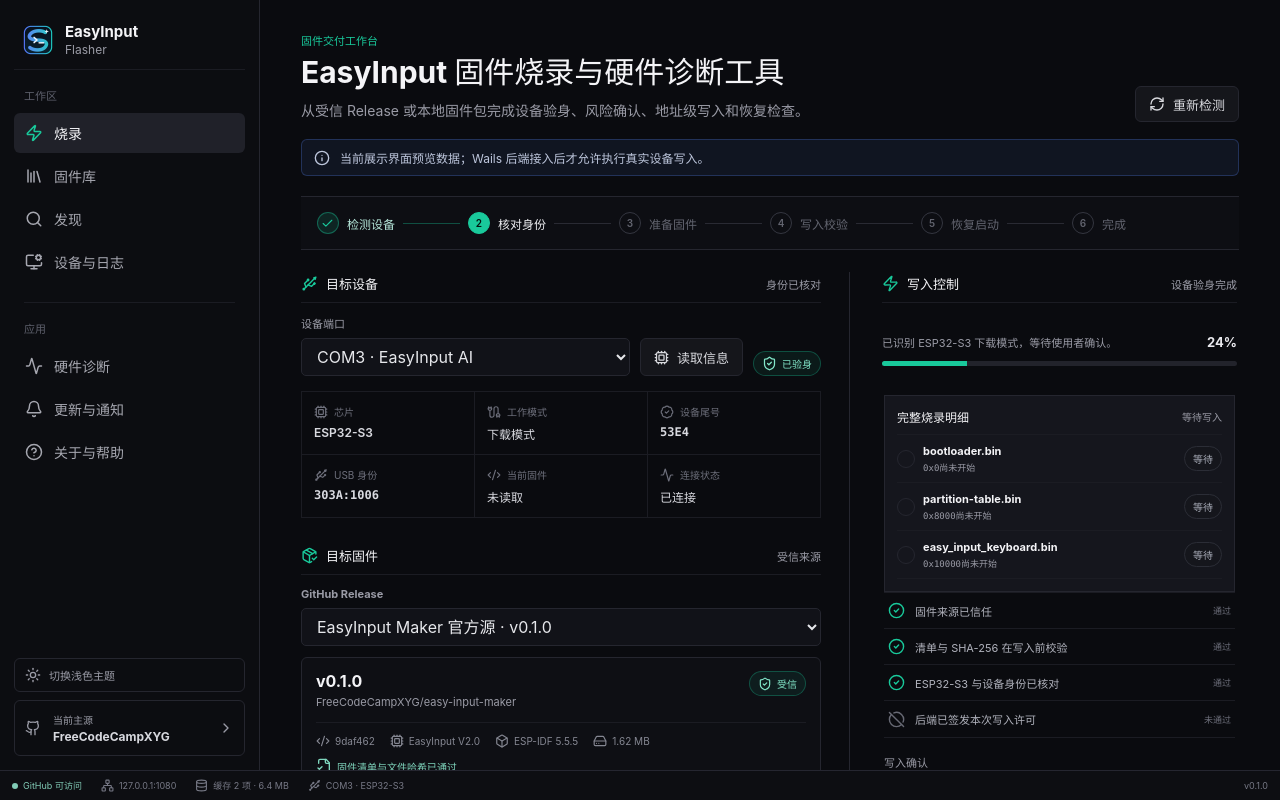
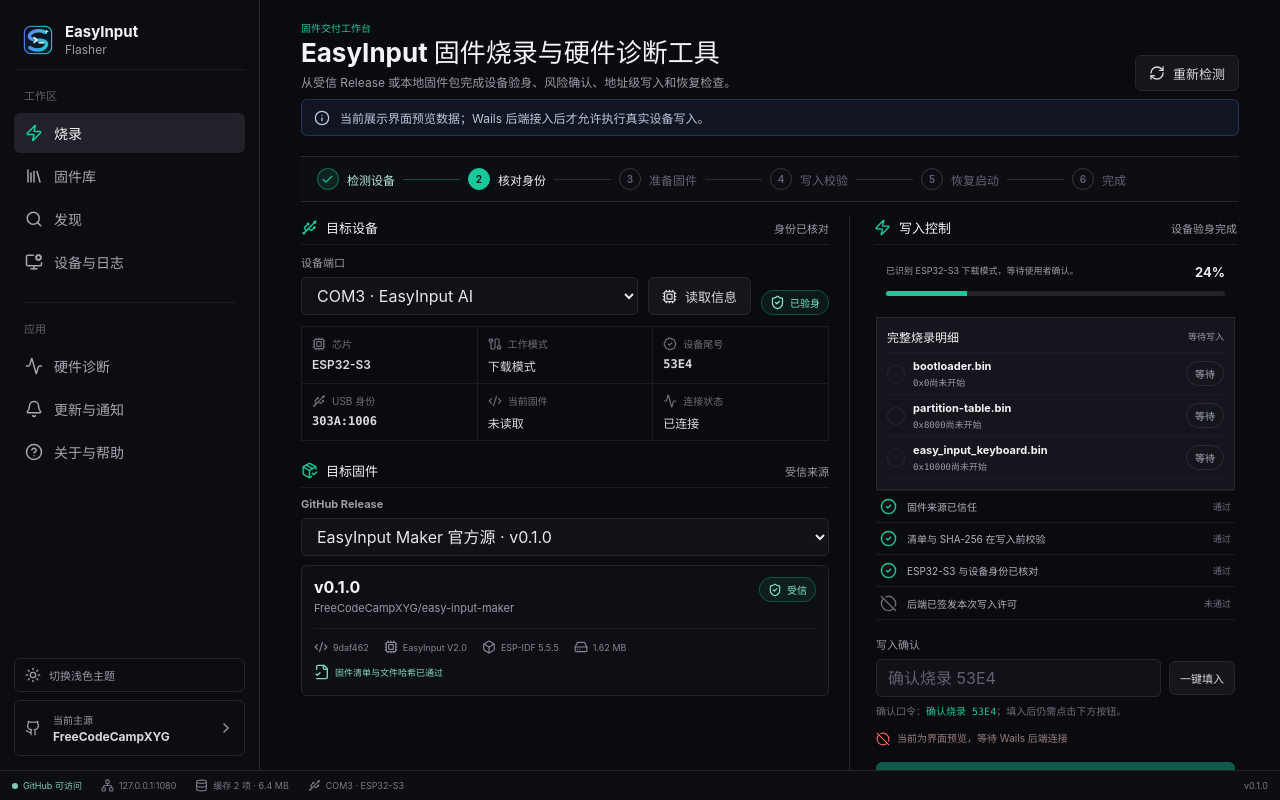
Before and after one commit to FreeCodeCampXYG/easyinput-flasher, a React (Vite) app in the folder frontend/: page / in a window 1280 px wide. Built offline with nearby package versions, Linux system fonts and the light colour scheme.

Commit message:
style: compact flash workspace layout
Tighten the flash-page layout, add horizontal padding to detection progress, and preserve primary control readability.

```diff
--- a/frontend/src/styles.css
+++ b/frontend/src/styles.css
@@ -271,6 +271,32 @@
   line-height: 1.65;
 }
 
+/* 烧录页需让关键确认控件在常见桌面高度内可见，次要说明收紧但不缩小主操作字号。 */
+.page-flash {
+  padding-top: 20px;
+  padding-bottom: 34px;
+}
+
+.page-flash .page-header {
+  gap: 16px;
+  margin-bottom: 16px;
+}
+
+.page-flash .eyebrow {
+  margin-bottom: 3px;
+  font-size: 10px;
+}
+
+.page-flash .page-header h1 {
+  font-size: 26px;
+}
+
+.page-flash .page-header p {
+  margin-top: 5px;
+  font-size: 12px;
+  line-height: 1.45;
+}
+
 .header-actions {
   display: flex;
   flex: 0 0 auto;
@@ -383,6 +409,11 @@
   background: #0d0e13;
 }
 
+.page-flash .flash-stepper {
+  margin-bottom: 14px;
+  padding-block: 11px;
+}
+
 .step {
   position: relative;
   display: flex;
@@ -511,6 +542,10 @@
   gap: 28px;
 }
 
+.page-flash .workspace-grid {
+  gap: 20px;
+}
+
 .workspace-column {
   min-width: 0;
 }
@@ -521,6 +556,10 @@
   align-self: start;
   padding: 0 2px 0 32px;
   border-left: 1px solid var(--line);
+}
+
+.page-flash .action-column {
+  padding-left: 24px;
 }
 
 .action-column > .section-heading { margin-bottom: 18px; }
@@ -542,6 +581,15 @@
 
 .section-heading:not(:first-child) {
   margin-top: 28px;
+}
+
+.page-flash .section-heading {
+  margin-bottom: 9px;
+  padding-bottom: 7px;
+}
+
+.page-flash .section-heading:not(:first-child) {
+  margin-top: 20px;
 }
 
 .section-heading > span {
@@ -660,11 +708,19 @@
   border-left: 1px solid var(--line-soft);
 }
 
+.page-flash .fact-grid {
+  margin-top: 11px;
+}
+
 .fact {
   min-width: 0;
   padding: 12px;
   border-right: 1px solid var(--line-soft);
   border-bottom: 1px solid var(--line-soft);
+}
+
+.page-flash .fact {
+  padding: 9px 10px;
 }
 
 .fact dt {
@@ -699,6 +755,11 @@
   background: #0e0f14;
 }
 
+.page-flash .firmware-summary {
+  margin-top: 9px;
+  padding: 11px 12px;
+}
+
 .release-title-row {
   display: flex;
   align-items: flex-start;
@@ -750,6 +811,21 @@
 
 .progress-panel {
   padding: 13px 0 15px;
+}
+
+.page-flash .progress-panel {
+  padding: 10px 12px 11px;
+}
+
+.page-flash .progress-meta,
+.page-flash .progress-panel code,
+.page-flash .release-metadata span,
+.page-flash .checksum-line,
+.page-flash .flash-detail-grid,
+.page-flash .flash-detail-heading > span,
+.page-flash .flash-image-row > div > span,
+.page-flash .gate-row small {
+  font-size: 9px;
 }
 
 .progress-meta {
@@ -817,6 +893,11 @@
 .flash-log-lines > div { display: grid; grid-template-columns: 52px minmax(0, 1fr); gap: 7px; color: var(--muted); font-family: "SFMono-Regular", Consolas, monospace; font-size: 9px; line-height: 1.45; }
 .flash-log-lines time { color: var(--subtle); }
 
+.page-flash .flash-detail-panel { margin-top: 10px; padding: 10px; }
+.page-flash .flash-detail-heading { padding-bottom: 7px; }
+.page-flash .flash-image-row { min-height: 42px; }
+.page-flash .flash-log-lines { max-height: 108px; margin-top: 7px; }
+
 .flash-detail-grid span { display: flex; justify-content: space-between; gap: 8px; min-width: 0; }
 .flash-detail-grid code { margin: 0; color: var(--accent); overflow: hidden; text-overflow: ellipsis; white-space: nowrap; }
 
@@ -836,6 +917,11 @@
   border-bottom: 1px solid var(--line-soft);
   color: #b0b2bc;
   font-size: 11px;
+}
+
+.page-flash .gate-row {
+  min-height: 32px;
+  font-size: 10px;
 }
 
 .gate-row:last-child {
```
Also changed, not shown: 2 other files (tests, documents, lock files or other folders).
